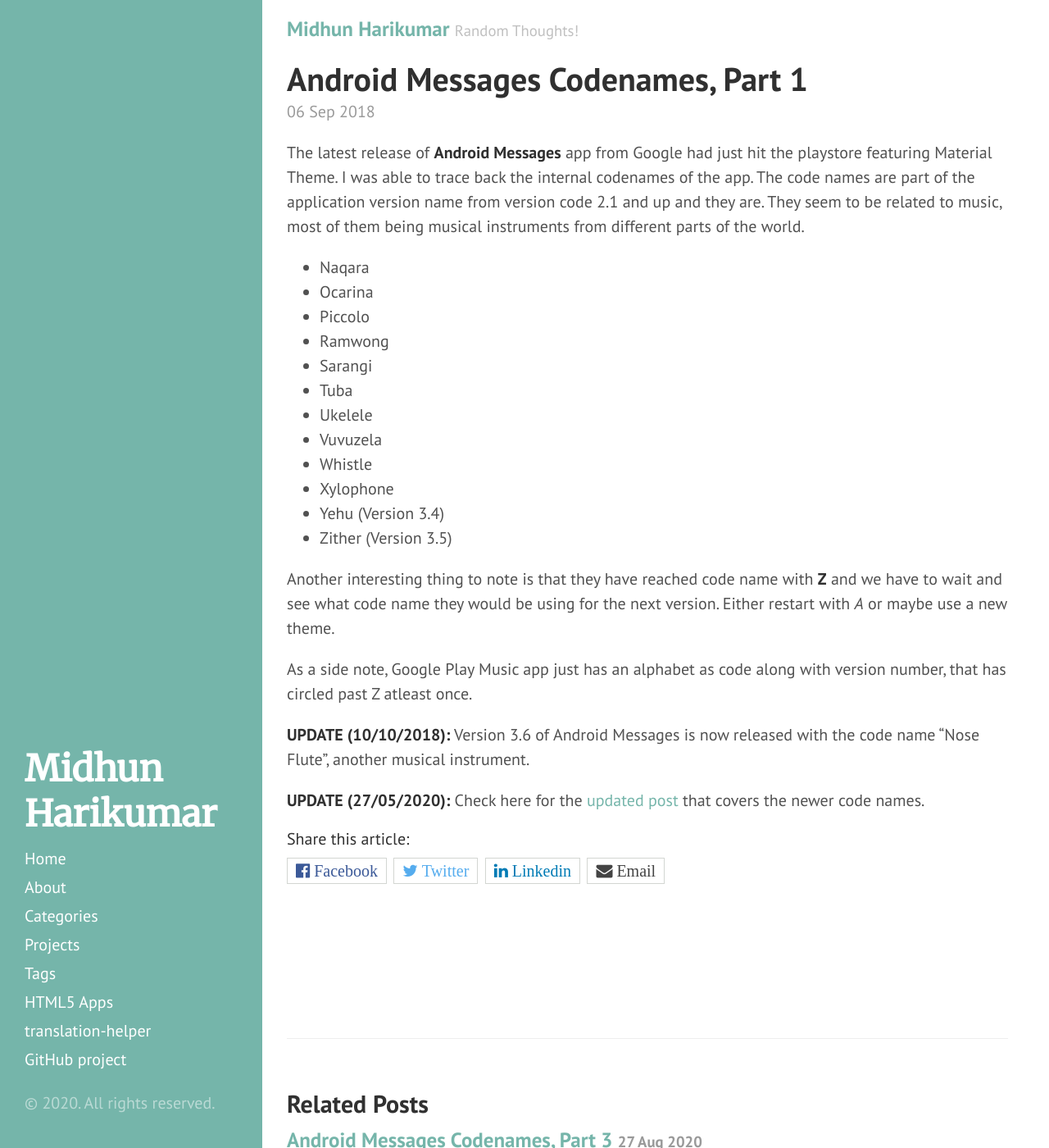
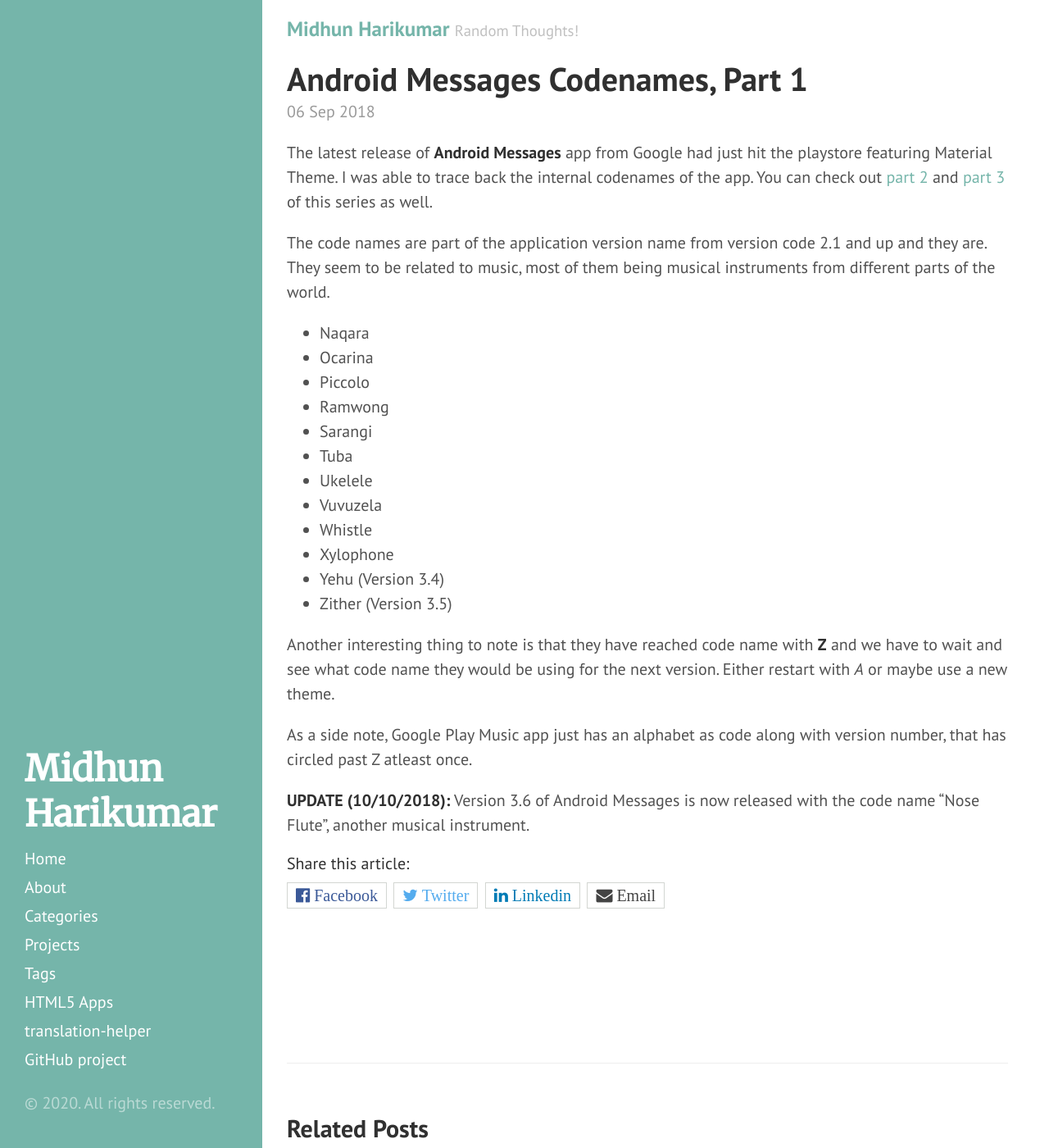
Before and after one commit to midhunhk/midhunhk.github.io, a Jekyll site: the page built from _posts/2018-09-06-android-messages-codenames.md, in a window 1280 px wide and 1400 px high. Shown: the whole window at 82% size. Built offline with Jekyll 4.4.1, drawn with Linux system fonts in a browser that asks for light colours; comment, search, counter and statistics services are not loaded.

Commit message:
add links to part 2 and 3

```diff
--- a/_posts/2018-09-06-android-messages-codenames.md
+++ b/_posts/2018-09-06-android-messages-codenames.md
@@ -8,6 +8,8 @@
 The latest release of **Android Messages** app from Google had just hit the playstore featuring Material Theme. I was able to trace back
 the internal codenames of the app.
 <!-- more -->
+You can check out [part 2](http://midhunhk.github.io/dev/2018/10/26/android-messages-mark-2/) and [part 3](https://midhunhk.github.io/review/2020/08/27/android-messages-again/) of this series as well.
+
 The code names are part of the application version name from version code 2.1 and up and they are. They seem to be related to music, most of them
 being musical instruments from different parts of the world.
 
@@ -30,5 +32,3 @@
 As a side note, Google Play Music app just has an alphabet as code along with version number, that has circled past Z atleast once.
 
 **UPDATE (10/10/2018):** Version 3.6 of Android Messages is now released with the code name "Nose Flute", another musical instrument.
-
-**UPDATE (27/05/2020):** Check here for the [updated post](http://midhunhk.github.io/dev/2018/10/26/android-messages-mark-2/) that covers the newer code names.
```
